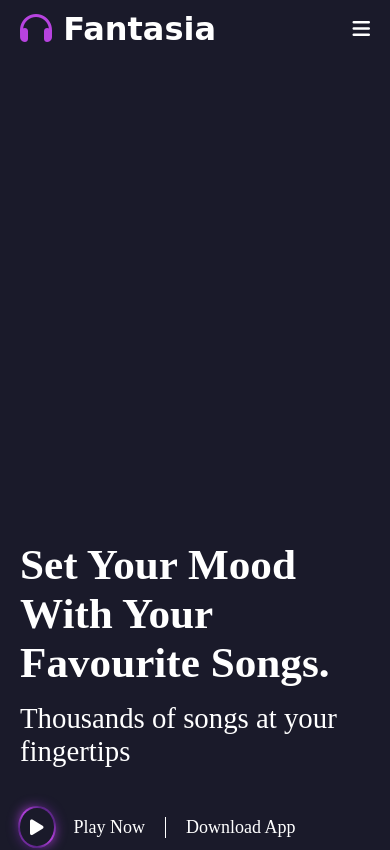
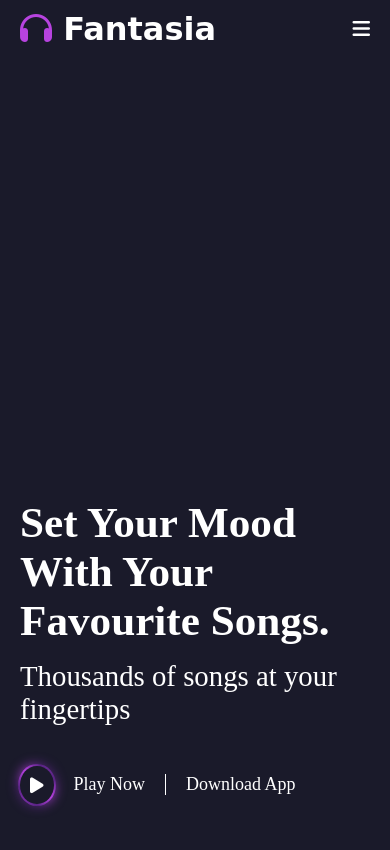
Before and after one commit to plutosoftware/PL-Landing-Page, a plain HTML site: page index.html in a window 390 px wide. Shown: the top 850 px of the page. Drawn offline with nearby package versions, Linux system fonts and the light colour scheme; a web font is replaced by a local one.

Commit message:
fixed height issues in hero section

```diff
--- a/css/style.css
+++ b/css/style.css
@@ -166,7 +166,7 @@ nav div p:hover {
 #hero_section {
     display: flex;
     padding: 0px 50px;
-    height: 100vh;
+    height: 90vh;
 }
 
 #hero_section div:nth-child(1) {
@@ -261,8 +261,8 @@ nav div p:hover {
 
     #feature {
         padding: 0px 20px;
+        margin-top: 50px;
     }
-
     #feature_cont {
         flex-direction: column;
     }
```
